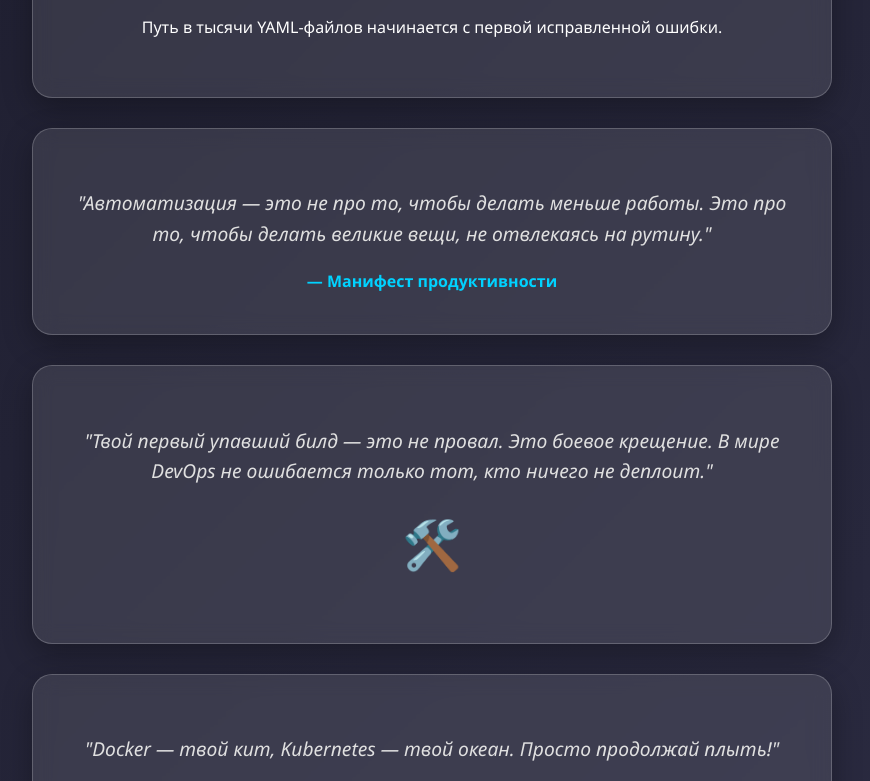
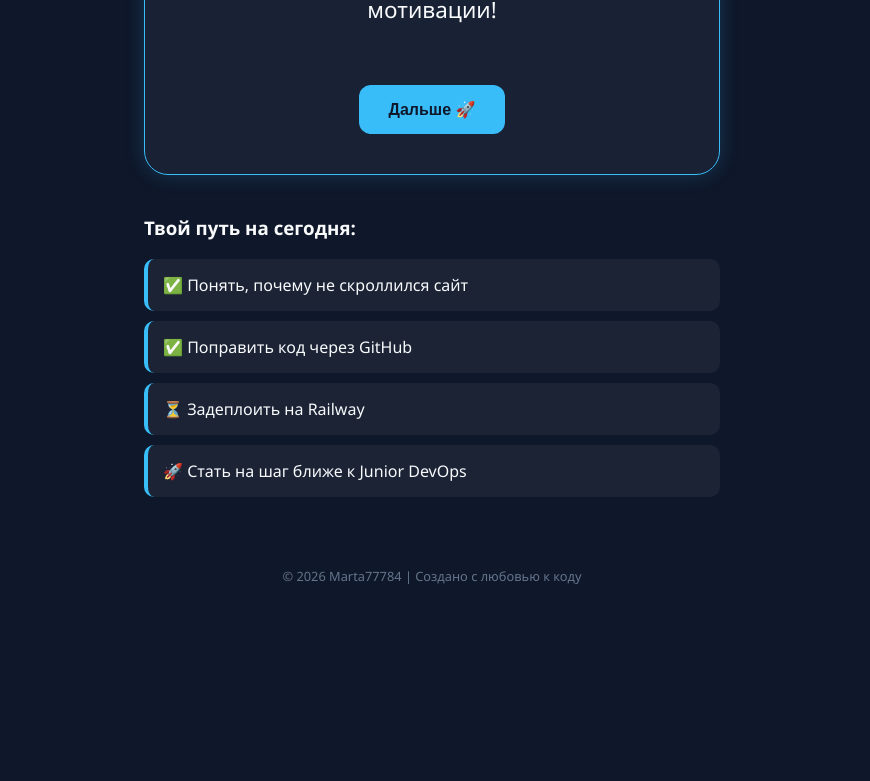
Before and after one commit to marta77784/GitHub.io, a plain HTML site: page index.html in a window 1280 px wide. Shown: the part 290-1071 px from the top of the page, without its empty margins (208-1078 px from the left). After the commit the page ends 895 px from the top, so only its background shows below. Drawn offline with Linux system fonts and the light colour scheme.

Commit message:
Update index.html

```diff
--- a/index.html
+++ b/index.html
@@ -3,78 +3,136 @@
 <head>
     <meta charset="UTF-8">
     <meta name="viewport" content="width=device-width, initial-scale=1.0">
-    <title>DevOps Inspiration</title>
+    <title>Marta DevOps Inspiration</title>
     <style>
-        /* Основные настройки, чтобы всё скроллилось */
+        /* Главные настройки скролла и фона */
         html, body {
             margin: 0;
             padding: 0;
-            min-height: 100%;
-            overflow-y: auto !important; /* Разрешаем вертикальный скролл */
-            font-family: 'Segoe UI', Tahoma, Geneva, Verdana, sans-serif;
-            background: linear-gradient(135deg, #1e1e2f 0%, #2d2d44 100%);
-            color: #ffffff;
-            line-height: 1.6;
+            min-height: 100vh; /* Чтобы фон тянулся */
+            overflow-y: auto !important; /* Наш долгожданный скролл */
+            font-family: 'Segoe UI', Roboto, sans-serif;
+            background: #0f172a; /* Темно-синий "девопсовский" цвет */
+            color: #f8fafc;
+            display: flex;
+            flex-direction: column;
+            align-items: center;
         }
 
         .container {
-            max-width: 800px;
-            margin: 50px auto;
-            padding: 20px;
+            width: 90%;
+            max-width: 600px;
+            padding: 40px 20px;
             text-align: center;
         }
 
-        .card {
-            background: rgba(255, 255, 255, 0.1);
-            backdrop-filter: blur(10px);
-            border-radius: 20px;
+        .main-card {
+            background: rgba(30, 41, 59, 0.7);
+            border: 1px solid #38bdf8;
+            border-radius: 24px;
             padding: 40px;
-            margin-bottom: 30px;
-            border: 1px solid rgba(255, 255, 255, 0.2);
-            box-shadow: 0 10px 30px rgba(0,0,0,0.3);
+            box-shadow: 0 0 20px rgba(56, 189, 248, 0.2);
+            backdrop-filter: blur(8px);
+            margin-bottom: 20px;
         }
 
-        h1 { color: #00d2ff; font-size: 2.5rem; }
-        .emoji { font-size: 3rem; margin-bottom: 20px; }
-        .quote { font-style: italic; font-size: 1.2rem; color: #e0e0e0; }
-        .author { color: #00d2ff; font-weight: bold; margin-top: 10px; display: block; }
+        h1 {
+            color: #38bdf8;
+            font-size: 2rem;
+            margin-bottom: 10px;
+        }
 
-        footer { margin-top: 50px; opacity: 0.6; font-size: 0.9rem; }
+        #quote-text {
+            font-size: 1.4rem;
+            line-height: 1.5;
+            min-height: 100px;
+            display: flex;
+            align-items: center;
+            justify-content: center;
+        }
+
+        /* Кнопка */
+        .btn {
+            background: #38bdf8;
+            color: #0f172a;
+            border: none;
+            padding: 15px 30px;
+            border-radius: 12px;
+            font-weight: bold;
+            font-size: 1rem;
+            cursor: pointer;
+            transition: transform 0.2s, background 0.3s;
+            margin-top: 20px;
+        }
+
+        .btn:hover {
+            background: #7dd3fc;
+            transform: scale(1.05);
+        }
+
+        .footer {
+            margin-top: auto;
+            padding: 20px;
+            font-size: 0.8rem;
+            color: #64748b;
+        }
+
+        /* Дополнительные карточки для проверки скролла */
+        .extra-content {
+            margin-top: 40px;
+            text-align: left;
+            width: 100%;
+        }
+
+        .step {
+            background: rgba(255, 255, 255, 0.05);
+            padding: 15px;
+            border-radius: 10px;
+            margin-bottom: 10px;
+            border-left: 4px solid #38bdf8;
+        }
     </style>
 </head>
 <body>
 
-<div class="container">
-    <div class="card">
-        <div class="emoji">🚀</div>
-        <h1>Привет, будущая легенда DevOps!</h1>
-        <p>Путь в тысячи YAML-файлов начинается с первой исправленной ошибки.</p>
+    <div class="container">
+        <div class="main-card">
+            <div id="emoji" style="font-size: 3rem;">🌟</div>
+            <h1>DevOps Life</h1>
+            <p id="quote-text">Нажми на кнопку, чтобы получить заряд мотивации!</p>
+            <button class="btn" onclick="nextQuote()">Дальше 🚀</button>
+        </div>
+
+        <div class="extra-content">
+            <h3>Твой путь на сегодня:</h3>
+            <div class="step">✅ Понять, почему не скроллился сайт</div>
+            <div class="step">✅ Поправить код через GitHub</div>
+            <div class="step">⏳ Задеплоить на Railway</div>
+            <div class="step">🚀 Стать на шаг ближе к Junior DevOps</div>
+        </div>
     </div>
 
-    <div class="card">
-        <p class="quote">"Автоматизация — это не про то, чтобы делать меньше работы. Это про то, чтобы делать великие вещи, не отвлекаясь на рутину."</p>
-        <span class="author">— Манифест продуктивности</span>
+    <div class="footer">
+        © 2026 Marta77784 | Создано с любовью к коду
     </div>
 
-    <div class="card">
-        <p class="quote">"Твой первый упавший билд — это не провал. Это боевое крещение. В мире DevOps не ошибается только тот, кто ничего не деплоит."</p>
-        <div class="emoji">🛠️</div>
-    </div>
+    <script>
+        const quotes = [
+            { text: "Всё есть код. Даже твой успех!", emoji: "💻" },
+            { text: "Твой билд упал, чтобы ты научилась его поднимать.", emoji: "🧱" },
+            { text: "Docker — это коробка конфет. Ты всегда знаешь, что внутри.", emoji: "🐳" },
+            { text: "CI/CD — это как чистка зубов: делай это регулярно, и проблем не будет.", emoji: "🪥" },
+            { text: "Не бойся ошибаться в терминале. Бойся ничего в нем не писать.", emoji: "⌨️" }
+        ];
 
-    <div class="card">
-        <p class="quote">"Docker — твой кит, Kubernetes — твой океан. Просто продолжай плыть!"</p>
-        <div class="emoji">🐳</div>
-    </div>
+        let index = 0;
 
-    <div class="card">
-        <h1>Держись!</h1>
-        <p>Каждый Commit делает тебя сильнее. Railway уже видит твой прогресс!</p>
-    </div>
-
-    <footer>
-        Сделано с теплотой для начинающих DevOps школа PASV | MARTA D. 2026
-    </footer>
-</div>
+        function nextQuote() {
+            index = (index + 1) % quotes.length;
+            document.getElementById('quote-text').innerText = quotes[index].text;
+            document.getElementById('emoji').innerText = quotes[index].emoji;
+        }
+    </script>
 
 </body>
 </html>
```
